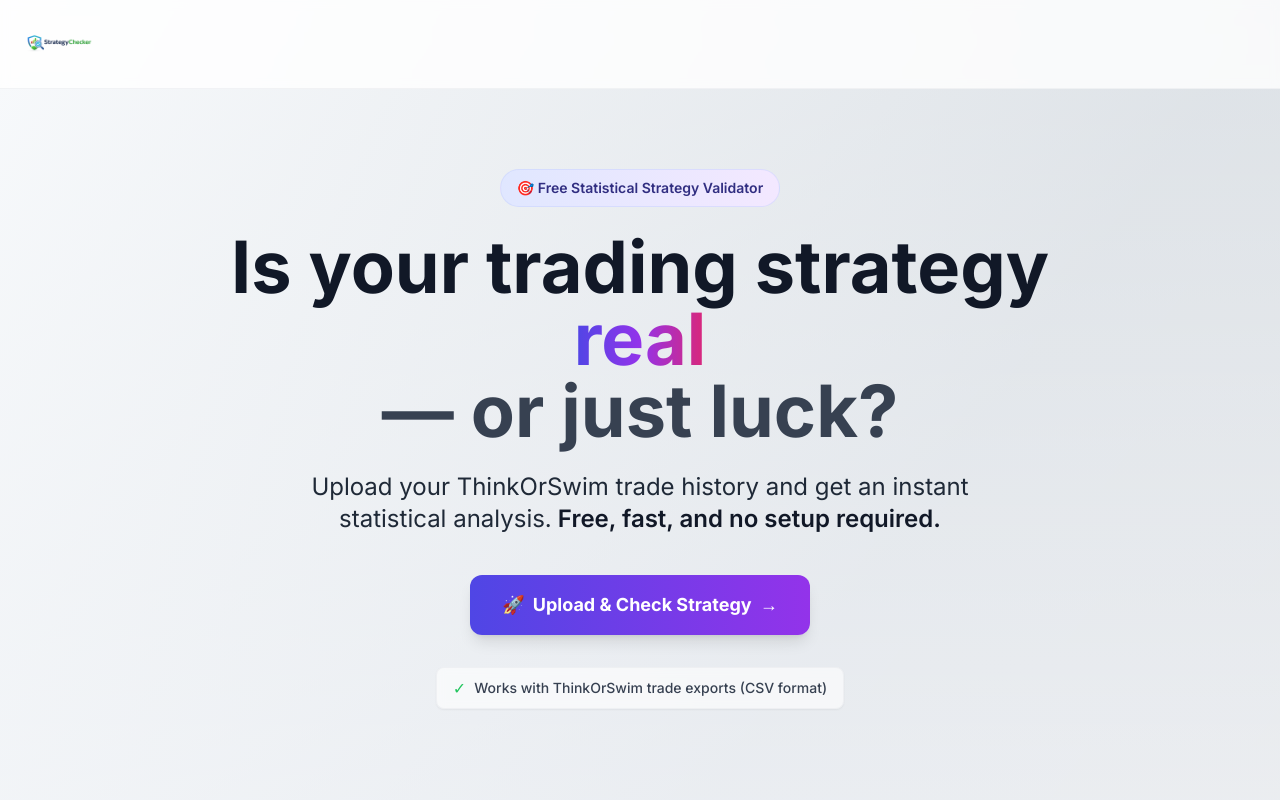
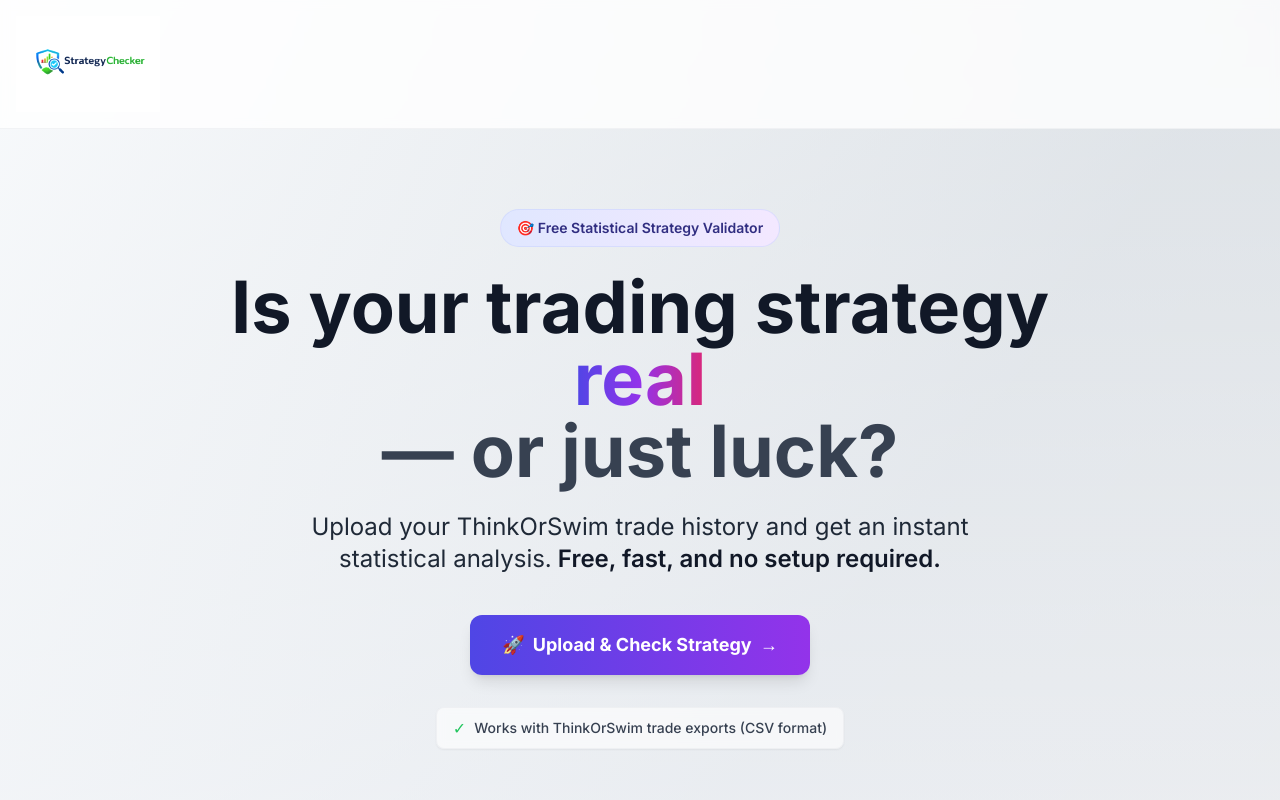
Before and after one commit to MattDevOps/tradingtool, a Next.js app: page / in a window 1280 px wide. Shown: the top 800 px of the page. Built offline with nearby package versions, Linux system fonts and the light colour scheme.

Commit message:
updated logo

```diff
--- a/app/page.tsx
+++ b/app/page.tsx
@@ -10,14 +10,20 @@ export default function Home() {
         <div className="container mx-auto px-4 py-4">
           <div className="flex justify-between items-center">
             <Link href="/" className="flex items-center">
-              <Image
-                src="/logo.png"
-                alt="Strategy Reality Check"
-                width={240}
-                height={60}
-                className="h-12 md:h-14 w-auto"
-                priority
-              />
+              <div className="relative">
+                <Image
+                  src="/logo.png"
+                  alt="Strategy Reality Check"
+                  width={400}
+                  height={100}
+                  className="h-16 md:h-20 lg:h-24 w-auto"
+                  priority
+                  style={{
+                    mixBlendMode: 'multiply',
+                    filter: 'contrast(1.2)'
+                  }}
+                />
+              </div>
             </Link>
             <div className="text-sm text-gray-600">
               {/* Future: Sign In / Sign Up */}
--- a/app/results/page.tsx
+++ b/app/results/page.tsx
@@ -164,9 +164,10 @@ function ResultsContent() {
               <Image
                 src="/logo.png"
                 alt="Strategy Reality Check"
-                width={240}
-                height={60}
-                className="h-12 md:h-14 w-auto"
+                width={400}
+                height={100}
+                className="h-16 md:h-20 lg:h-24 w-auto"
+                style={{ mixBlendMode: 'multiply' }}
               />
             </Link>
           </div>
--- a/app/rule-builder/page.tsx
+++ b/app/rule-builder/page.tsx
@@ -220,9 +220,10 @@ function StrategyCheckContent() {
               <Image
                 src="/logo.png"
                 alt="Strategy Reality Check"
-                width={240}
-                height={60}
-                className="h-12 md:h-14 w-auto"
+                width={400}
+                height={100}
+                className="h-16 md:h-20 lg:h-24 w-auto"
+                style={{ mixBlendMode: 'multiply' }}
               />
             </Link>
           </div>
--- a/app/upload/page.tsx
+++ b/app/upload/page.tsx
@@ -86,9 +86,10 @@ export default function UploadPage() {
               <Image
                 src="/logo.png"
                 alt="Strategy Reality Check"
-                width={240}
-                height={60}
-                className="h-12 md:h-14 w-auto"
+                width={400}
+                height={100}
+                className="h-16 md:h-20 lg:h-24 w-auto"
+                style={{ mixBlendMode: 'multiply' }}
               />
             </Link>
           </div>
```
